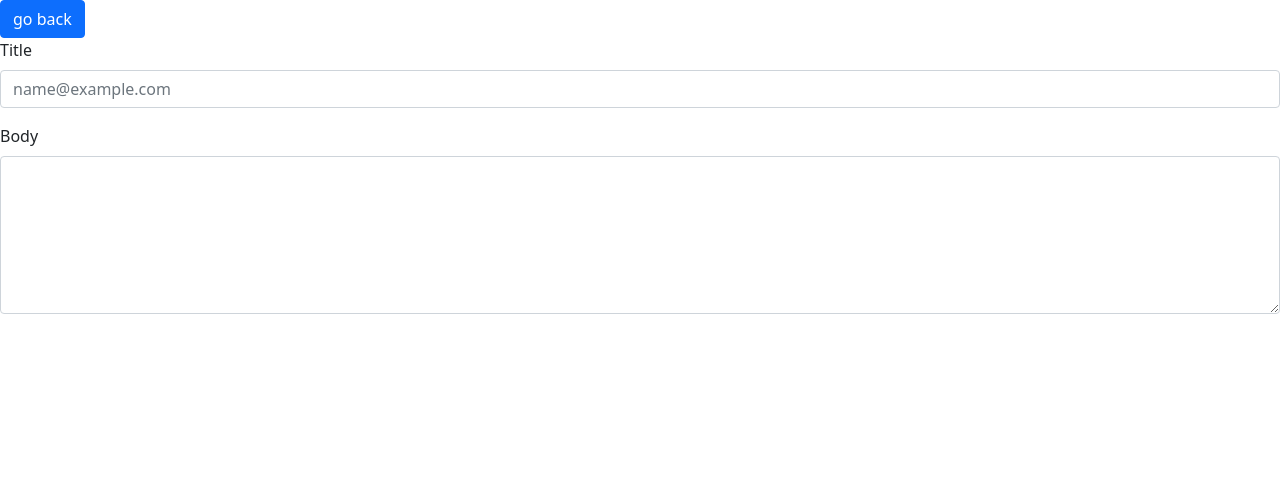
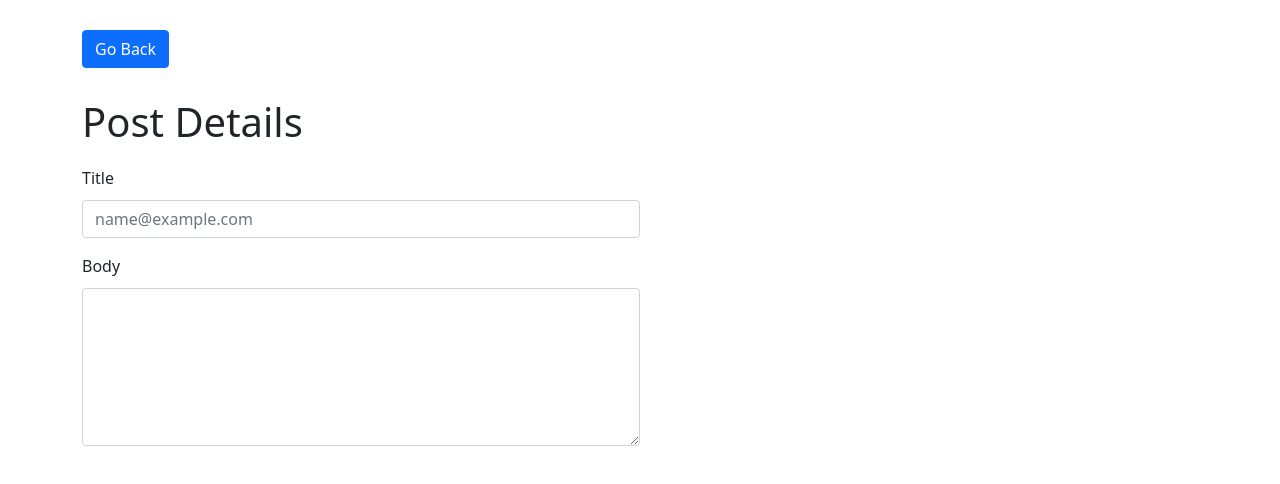
Before and after one commit to georgefikri/jsonplaceholder-posts, a React (Create React App) app: page /details in a window 1280 px wide. Shown: the top 484 px of the page. Built offline with nearby package versions, Linux system fonts and the light colour scheme.

Commit message:
basic styling & cleanup

```diff
--- a/src/App.js
+++ b/src/App.js
@@ -1,20 +1,23 @@
 // land of the thousand imports
+import "bootstrap/dist/css/bootstrap.min.css";
 import "./App.scss";
-import "bootstrap/dist/css/bootstrap.min.css";
 
 import { BrowserRouter, Routes, Route } from "react-router-dom";
 import { HomePage } from "./Pages/home";
 import { DetailsViewPage } from "./Pages/detailsView";
+import Container from "react-bootstrap/Container";
 // land of the thousand imports
 
 function App() {
   return (
+    <Container>
       <BrowserRouter>
         <Routes>
           <Route path="/jsonplaceholder-posts/" element={<HomePage />} />
           <Route path="/details" element={<DetailsViewPage />} />
         </Routes>
       </BrowserRouter>
+    </Container>
   );
 }
 
--- a/src/App.scss
+++ b/src/App.scss
@@ -1,3 +1,5 @@
+$primary-header-color: #eef2f7;
+
 nav {
   display: flex;
   justify-content: center;
@@ -8,3 +10,47 @@ nav {
     box-shadow: none;
   }
 }
+
+h1 {
+  margin: 30px 0 20px;
+}
+
+a,
+button {
+  text-transform: capitalize;
+}
+
+.postsListing {
+  th {
+    min-width: 200px;
+
+    background-color: $primary-header-color;
+
+    &:first-child {
+      min-width: auto;
+    }
+  }
+
+  tr {
+    td {
+      &:last-child {
+        vertical-align: middle;
+
+        a,
+        buton {
+          margin: 0 10px;
+        }
+      }
+    }
+  }
+}
+
+.postDetails {
+  .backButton {
+    margin-top: 30px;
+  }
+
+  .label {
+    margin-bottom: 10px !important;
+  }
+}
--- a/src/Pages/detailsView.js
+++ b/src/Pages/detailsView.js
@@ -1,14 +1,11 @@
 import SinglePostDetails from "../components/postDetails";
-import { connect, useDispatch } from "react-redux";
+import { connect } from "react-redux";
 import { bindActionCreators } from "redux";
 
 function DetailsView({ singlePost, posts }) {
   return (
     <div>
       <SinglePostDetails singlePost={singlePost} />
-
-      {console.log("singlePost", singlePost)}
-      {console.log("singlePost id", singlePost?.userId)}
     </div>
   );
 }
--- a/src/Pages/home.js
+++ b/src/Pages/home.js
@@ -1,6 +1,5 @@
 // land of the thousand imports
 import { useEffect } from "react";
-import "../App.scss";
 import "bootstrap/dist/css/bootstrap.min.css";
 
 import { connect, useDispatch } from "react-redux";
@@ -36,6 +35,7 @@ function Home({ posts, postsPerPage, currentPage, postsFiltered }) {
 
   return (
     <div className="App">
+      <h1>Posts Listing</h1>
       <PostsListing posts={posts} postsFiltered={postsFiltered} />
       <PaginationComponent
         postsPerPage={postsPerPage}
--- a/src/components/postDetails/index.js
+++ b/src/components/postDetails/index.js
@@ -1,5 +1,5 @@
 import React from "react";
-import { Form, Button } from "react-bootstrap";
+import { Form, Button, Row, Col } from "react-bootstrap";
 import { useNavigate } from "react-router-dom";
 
 function SinglePostDetails({ singlePost }) {
@@ -9,23 +9,41 @@ function SinglePostDetails({ singlePost }) {
     navigate("../jsonplaceholder-posts/", { replace: false });
 
   return (
-    <div>
-      <Button variant="primary" onClick={() => navigatetoListing()}>
+    <div className="postDetails">
+      <Button
+        variant="primary"
+        className="backButton"
+        onClick={() => navigatetoListing()}
+      >
         go back
       </Button>
+      <h1>Post Details</h1>
       <Form>
         <Form.Group className="mb-3" controlId="title.ControlInput1">
-          <Form.Label>Title</Form.Label>
+          <Row>
+            <Form.Group className="mb-3" controlId="title.ControlInput1">
+              <Col xs={4} className="label">
+                Title
+              </Col>
+              <Col xs={6} className="fieldControl">
                 <Form.Control
                   type="email"
                   placeholder="name@example.com"
                   value={singlePost?.title}
                 />
+              </Col>
             </Form.Group>
-
+          </Row>
+          <Row>
             <Form.Group className="mb-3" controlId="body.ControlTextarea1">
-          <Form.Label>Body</Form.Label>
+              <Col xs={4} className="label">
+                Body
+              </Col>
+              <Col xs={6} className="fieldControl">
                 <Form.Control as="textarea" rows={6} value={singlePost?.body} />
+              </Col>
+            </Form.Group>
+          </Row>
         </Form.Group>
       </Form>
     </div>
--- a/src/components/postsListing/postsListing.js
+++ b/src/components/postsListing/postsListing.js
@@ -14,7 +14,7 @@ function PostsList({ posts, postsFiltered, getPostById }) {
     dispatch(deletePost(id, postsFiltered));
 
   return (
-    <div>
+    <div className="postsListing">
       <Table striped bordered hover>
         <thead>
           <tr>
--- a/src/index.js
+++ b/src/index.js
@@ -1,6 +1,5 @@
 import React from "react";
 import ReactDOM from "react-dom";
-import "./index.css";
 import App from "./App";
 import reportWebVitals from "./reportWebVitals";
 import { Provider } from "react-redux";
--- a/src/redux/postsReducer/actionCreator.js
+++ b/src/redux/postsReducer/actionCreator.js
@@ -1,9 +1,6 @@
 import * as actions from "./constants";
 
-import { getPosts, removePost, getPostsById } from "../../services/API";
-
-const route = "https://jsonplaceholder.typicode.com";
-const serviceRoute = "posts";
+import { getPosts, removePost, getPostsById } from "../../services";
 
 export function postsUsers(credentials) {
   return async (dispatch) => {
@@ -47,15 +44,12 @@ export function getAllPosts() {
 }
 
 export function deletePost(id, posts) {
-  console.log("theid", id);
-  console.log("all posts passed", posts);
   return (dispatch) => {
     dispatch({
       type: actions.FILTERED_POSTS,
     });
     removePost(id)
       .then((res) => {
-        console.log("postsss", res);
         if (res.status !== 200) {
           return;
         } else {
@@ -100,7 +94,6 @@ export function getCertainPosts(currentPage, postsPerPage) {
 }
 
 export function getPostById(id) {
-  console.log("inside post by id", id);
   return async (dispatch) => {
     dispatch({
       type: actions.SINGLE_POST,
```
Lines whose indentation alone changed are shown as unchanged.
